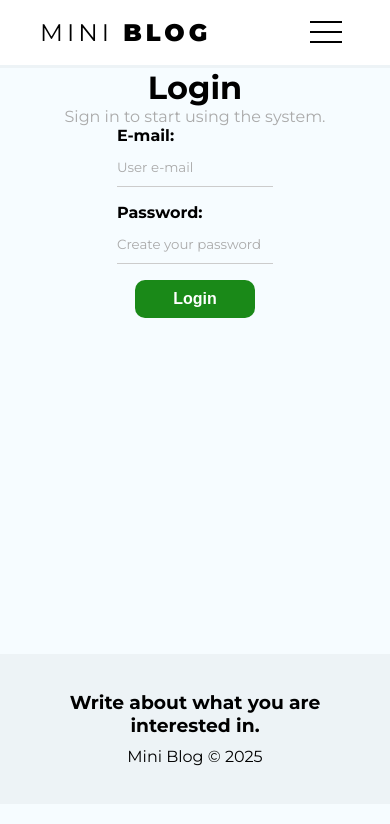
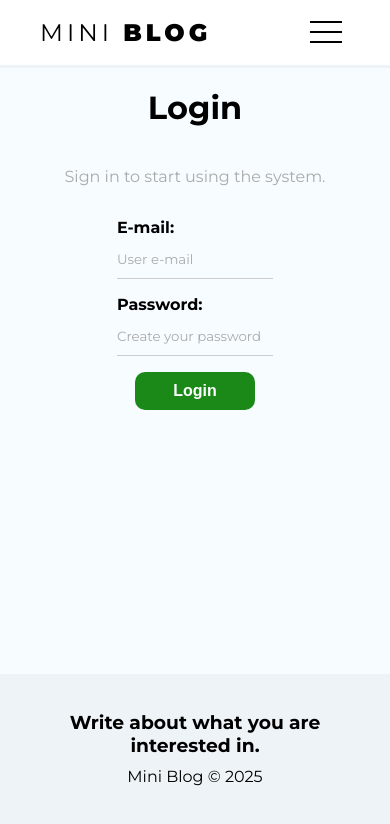
Before and after one commit to wandergale/MiniBlog-react, a React (Create React App) app: page /login in a window 390 px wide. Shown: the top 824 px of the page. Built offline with nearby package versions, Linux system fonts and the light colour scheme; no server answers.

Commit message:
responsive login

```diff
--- a/src/pages/Login/Login.js
+++ b/src/pages/Login/Login.js
@@ -32,7 +32,7 @@ const Login = () => {
   }, [authError]);
   return (
     <div className={styles.about}>
-      <h1>Login</h1>
+      <h2>Login</h2>
       <p>Sign in to start using the system.</p>
       <form onSubmit={handleSubmit}>
         <label>
--- a/src/pages/Login/Login.module.css
+++ b/src/pages/Login/Login.module.css
@@ -5,3 +5,15 @@
 .about p {
   color: #aaa;
 }
+
+@media (max-width: 750px) {
+  .about h2 {
+    font-size: 2em;
+    margin: 20px 0 40px 0;
+  }
+
+  .about p {
+    margin-bottom: 2em;
+    font-size: 1em;
+  }
+}
```
